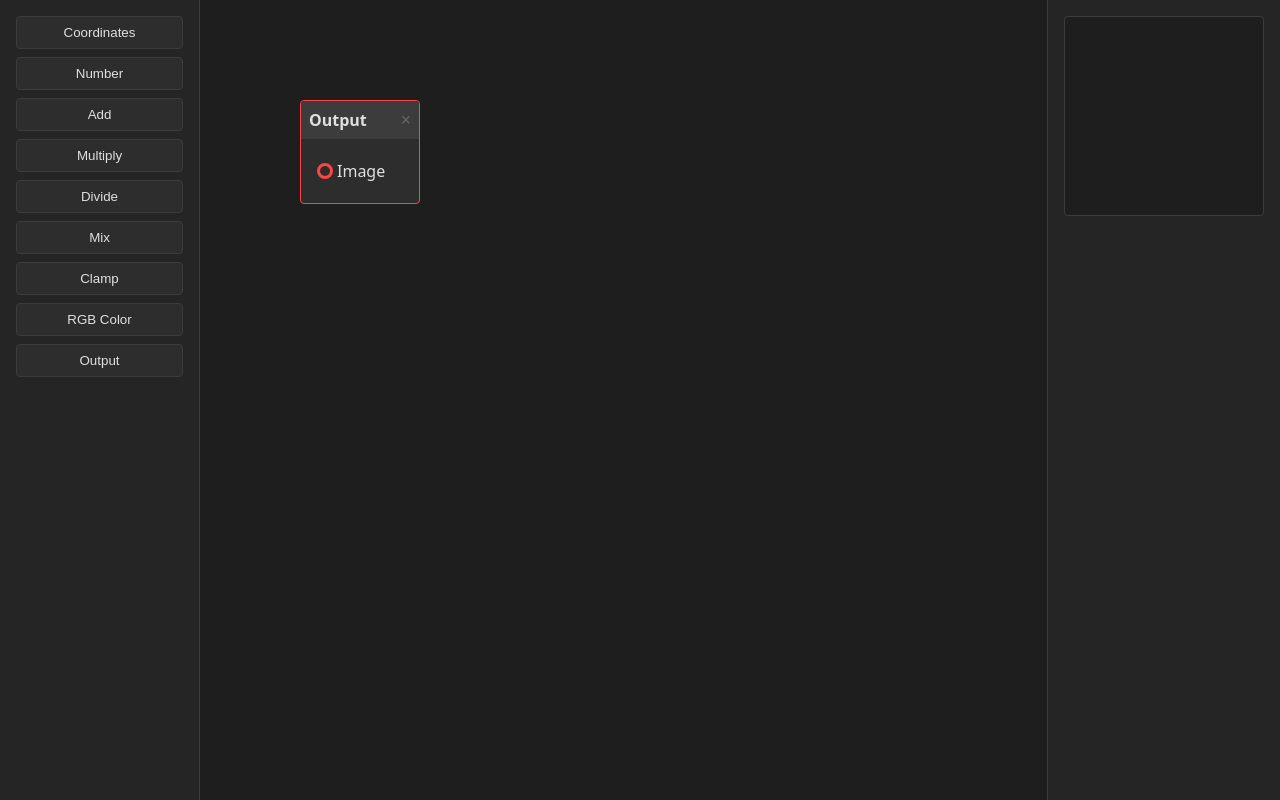
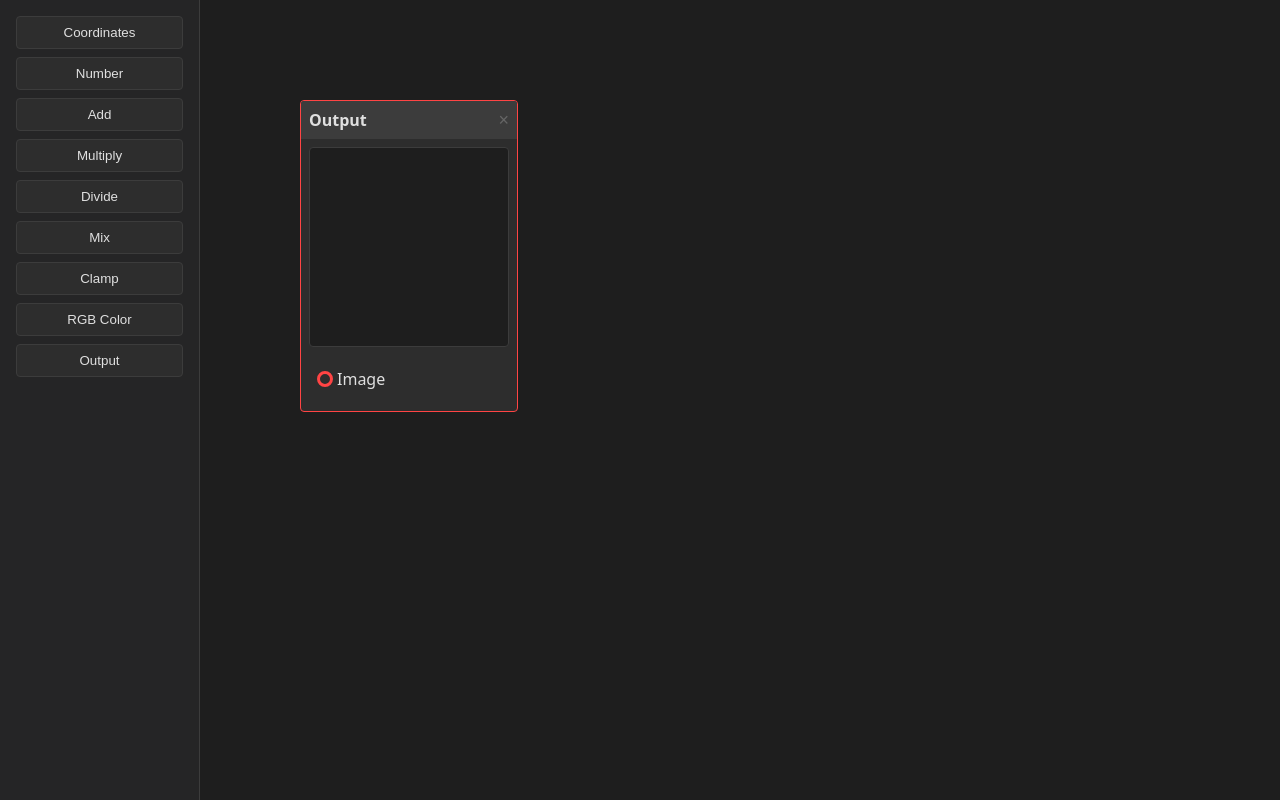
Before and after one commit to zordone/image-synth, a React (Vite) app: page / in a window 1280 px wide. Both pictures are taken after a click on the button "Output". Built offline with nearby package versions, Linux system fonts and the light colour scheme.

Commit message:
Removed output sidebar

```diff
--- a/src/components/App.tsx
+++ b/src/components/App.tsx
@@ -10,10 +10,8 @@ import { calculateModuleInputs } from "../utils/renderer";
 import {
   Workspace,
   LeftPanel,
-  RightPanel,
   ModuleArea,
   ModuleMenuButton,
-  CanvasOutput,
   ConnectionsOverlay,
   ConnectionPath,
   TemporaryConnectionPath,
@@ -402,6 +400,7 @@ export const App: React.FC = () => {
           onMouseMove={handleMouseMove}
           onClick={handleBackgroundClick}
         >
+          <canvas ref={canvasRef} style={{ display: "none" }} />
           <ConnectionsOverlay>
             {snap.connections.map((connection) => {
               const fromPos =
@@ -468,14 +467,13 @@ export const App: React.FC = () => {
                 }
                 onStartConnectionFrom={handleStartConnection}
                 onDelete={actions.removeModule}
+                outputCanvasRef={
+                  definition.id === "output" ? canvasRef : undefined
+                }
               />
             );
           })}
         </ModuleArea>
-
-        <RightPanel>
-          <CanvasOutput ref={canvasRef} />
-        </RightPanel>
       </Workspace>
     </DndContext>
   );
--- a/src/components/BaseModule.tsx
+++ b/src/components/BaseModule.tsx
@@ -16,6 +16,7 @@ import {
   ErrorTooltip,
   ValueDisplay,
   DeleteButton,
+  CanvasOutput,
 } from "./styled";
 
 interface BaseModuleProps {
@@ -31,6 +32,7 @@ interface BaseModuleProps {
     isInput: boolean
   ) => void;
   onDelete?: (moduleId: string) => void;
+  outputCanvasRef?: React.RefObject<HTMLCanvasElement | null>;
 }
 
 export const BaseModule: React.FC<BaseModuleProps> = ({
@@ -42,6 +44,7 @@ export const BaseModule: React.FC<BaseModuleProps> = ({
   onParameterChange,
   onStartConnectionFrom,
   onDelete,
+  outputCanvasRef,
 }) => {
   const [showTooltip, setShowTooltip] = useState(false);
   const { attributes, listeners, setNodeRef, transform, isDragging } =
@@ -94,6 +97,9 @@ export const BaseModule: React.FC<BaseModuleProps> = ({
         transform: `translate3d(${position.x}px, ${position.y}px, 0)`,
       };
 
+  // Get canvas ref from context if this is an output module
+  const isOutputModule = definition.id === "output";
+
   return (
     <ModuleContainer
       ref={setNodeRef}
@@ -116,6 +122,7 @@ export const BaseModule: React.FC<BaseModuleProps> = ({
         )}
       </ModuleHeader>
       <ModuleBody>
+        {isOutputModule && <CanvasOutput ref={outputCanvasRef} />}
         <PortsContainer>
           {definition.inputs.map((input) => (
             <PortRow key={input.name} $isInput>
--- a/src/components/styled.ts
+++ b/src/components/styled.ts
@@ -13,12 +13,6 @@ export const LeftPanel = styled.div.withConfig({ displayName: "LeftPanel" })`
   width: 200px;
   background: #252526;
   border-right: 1px solid #3c3c3c;
-  padding: 16px;
-`;
-
-export const RightPanel = styled.div.withConfig({ displayName: "RightPanel" })`
-  background: #252526;
-  border-left: 1px solid #3c3c3c;
   padding: 16px;
 `;
 
```
